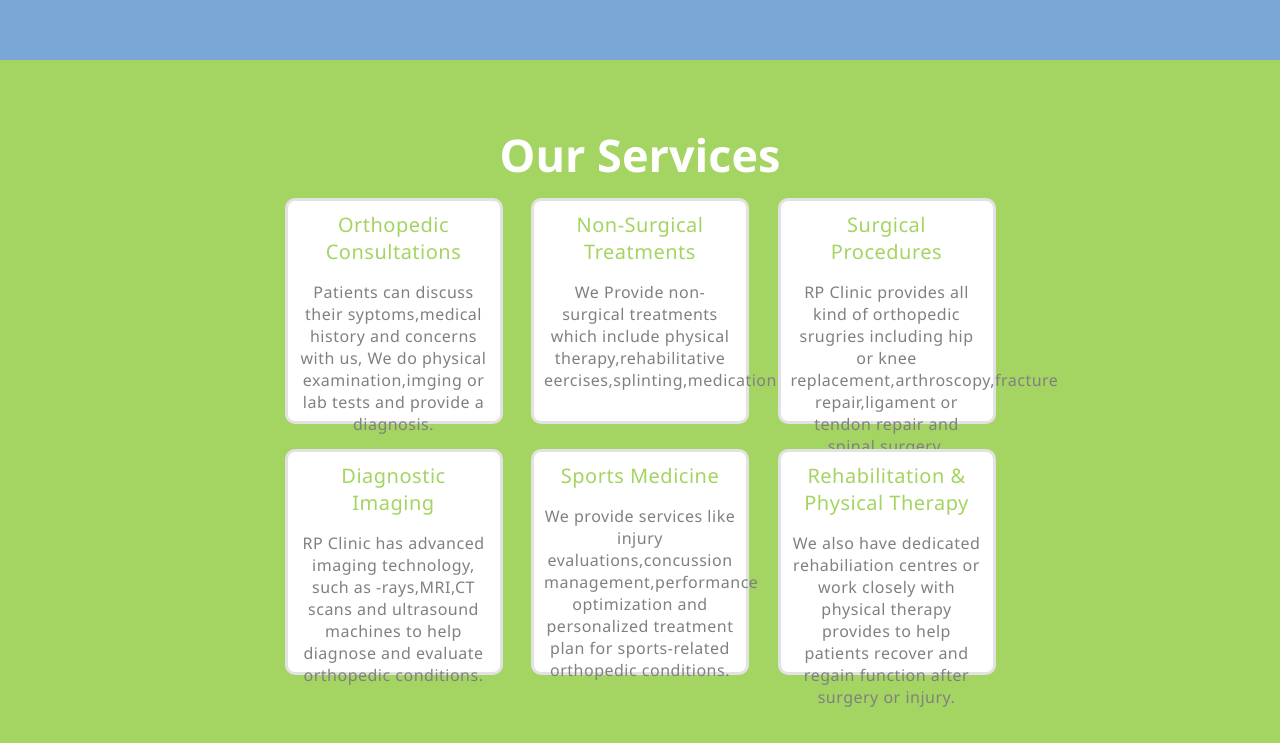
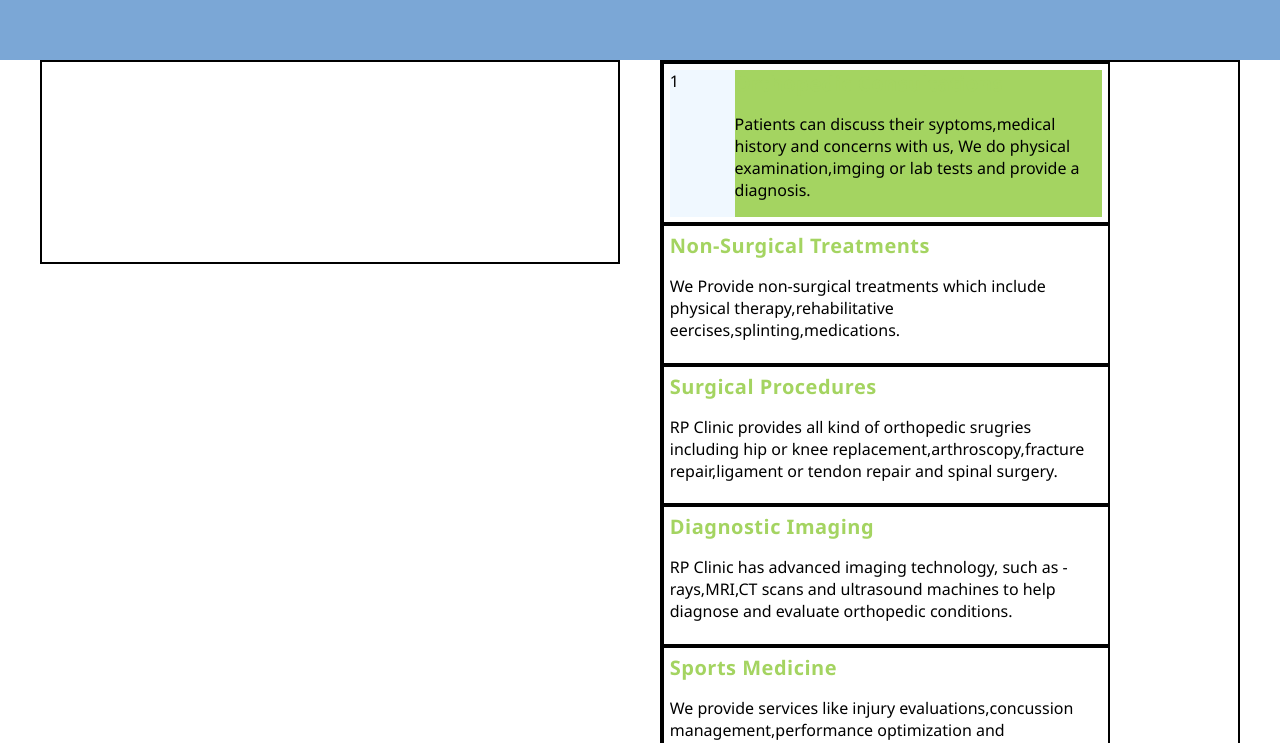
Before and after one commit to saan-saurabh/RP-Clinic, a React (Create React App) app in the folder rp-clinic/: page / in a window 1280 px wide. Shown: the part 1112-1855 px from the top of the page. Built offline with nearby package versions, Linux system fonts and the light colour scheme.

Commit message:
dummy service section component

```diff
--- /dev/null
+++ b/rp-clinic/src/Components/Cards/ServiceDemo.css
@@ -0,0 +1,46 @@
+.service-section-main-div{
+    width:100%;
+    display:flex;
+    justify-content: space-evenly;
+}
+.service-section-div-one{
+    width:45%;
+    border:2px solid black;
+    height:25vh;
+
+}
+.service-section-div-two{
+    width:45%;
+    border:2px solid black;
+
+}
+.service-card-one{
+    width:75%;
+    display:block;
+    border:2px solid black;
+    padding:1%;
+
+}
+.description-wrapper{
+    display:flex;
+}
+.number-header{
+    width: 15%;
+    background-color: aliceblue;
+}
+.description-block{
+    width: 85%;
+    background-color: #A4D461;
+}
+.service-header{
+    width: 100%;
+    display:block;
+    font-size: 20px;
+    color:#A4D461;
+    font-weight: bold;
+    letter-spacing: 0.5px;
+}
+.service-description{
+    width: 100%;
+    display:block;
+}
--- /dev/null
+++ b/rp-clinic/src/Components/Cards/ServiceDemo.js
@@ -0,0 +1,78 @@
+import React from 'react';
+import './ServiceDemo.css';
+
+function ServiceDemo() {
+    return (
+        <div className='service-section-main-div'>
+            <div className='service-section-div-one'>
+
+            </div>
+            <div className='service-section-div-two'>
+                <div className='service-card-one'>
+                    <div className='description-wrapper'>
+                    <div className='number-header'>
+                        1
+                    </div>
+                    <div className='description-block'>
+                    <div className='service-header'>
+                    Orthopedic Consultations
+                    </div>
+                    <div className='service-description'>
+                    <p>Patients can discuss their syptoms,medical history and concerns with us, We do physical examination,imging or lab
+                        tests and provide a diagnosis.</p>
+                    </div>
+                    </div>
+                    </div>
+                </div>
+                <div className='service-card-one'>
+                    <div className='service-header'>
+                    Non-Surgical Treatments
+                    </div>
+                    <div className='service-description'>
+                    <p> We Provide non-surgical treatments which include physical therapy,rehabilitative eercises,splinting,medications.</p>
+                    </div>
+                </div>
+                <div className='service-card-one'>
+                    <div className='service-header'>
+                    Surgical Procedures
+                    </div>
+                    <div className='service-description'>
+                    <p>RP Clinic provides all kind of orthopedic srugries including hip or knee replacement,arthroscopy,fracture repair,ligament
+                     or tendon repair and spinal surgery.</p>
+                    </div>
+                </div>
+                <div className='service-card-one'>
+                    <div className='service-header'>
+                    Diagnostic Imaging
+                    </div>
+                    <div className='service-description'>
+                    <p>RP Clinic has advanced imaging technology, such as -rays,MRI,CT scans and ultrasound machines to help diagnose and evaluate
+                        orthopedic conditions.</p>
+                    </div>
+                </div>
+                <div className='service-card-one'>
+                    <div className='service-header'>
+                    Sports Medicine
+                    </div>
+                    <div className='service-description'>
+                    <p>We provide services like injury evaluations,concussion management,performance optimization and personalized treatment
+                        plan for sports-related orthopedic conditions.</p>
+                    </div>
+                </div>
+                <div className='service-card-one'>
+                    <div className='service-header'>
+                    Rehabilitation & Physical Therapy
+                    </div>
+                    <div className='service-description'>
+                    <p> We also have dedicated rehabiliation centres or work closely with physical therapy provides to help patients
+                        recover and regain function after surgery or injury.</p>
+                    </div>
+                </div>
+
+            </div>
+
+        </div>
+    )
+}
+
+export default ServiceDemo
--- a/rp-clinic/src/Routes/Home.js
+++ b/rp-clinic/src/Routes/Home.js
@@ -9,6 +9,7 @@ import Doctor from '../Components/Cards/Doctor'
 import TestimonialPanel from '../Components/Testimonials/TestimonialPanel'
 import TopScrollButton from '../Components/TopScrollButton/TopScrollButton'
 import CrouselSlider from '../Components/CrouselCard/CrouselSlider'
+import ServiceDemo from '../Components/Cards/ServiceDemo'
 
 
 function Home() {
@@ -24,12 +25,13 @@ function Home() {
             <TopScrollButton />
             <CrouselSlider/>
             <BodyDescriptionCardFirst />
+            <ServiceDemo/>
             <ServiceComponent />
-            <Doctor />
             <div className='energency-appointment-panel'>
                 <EmergencyContactCard />
                 <AppointmentComponent isOpen={isOpen} onClose={handleClose} onOpen={handleOpen} />
             </div>
+            <Doctor />
             <TestimonialPanel />
             <Footer />
         </div>
```
